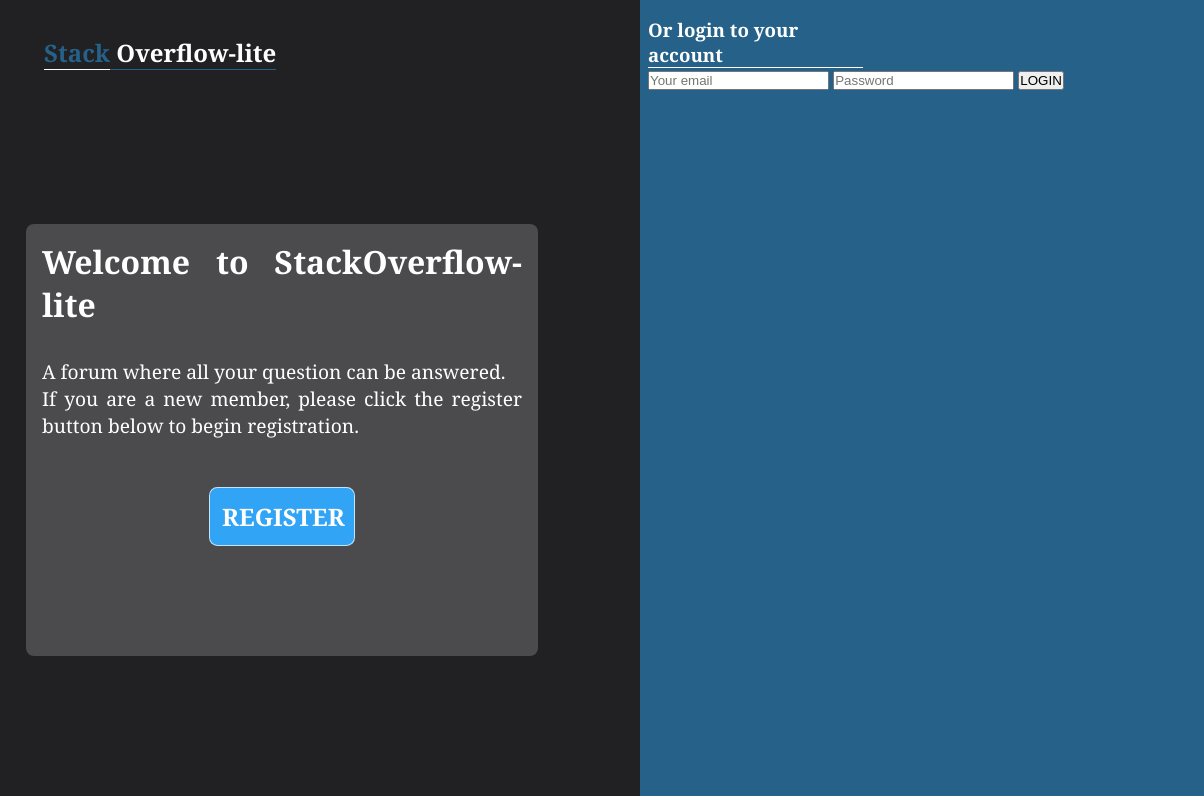
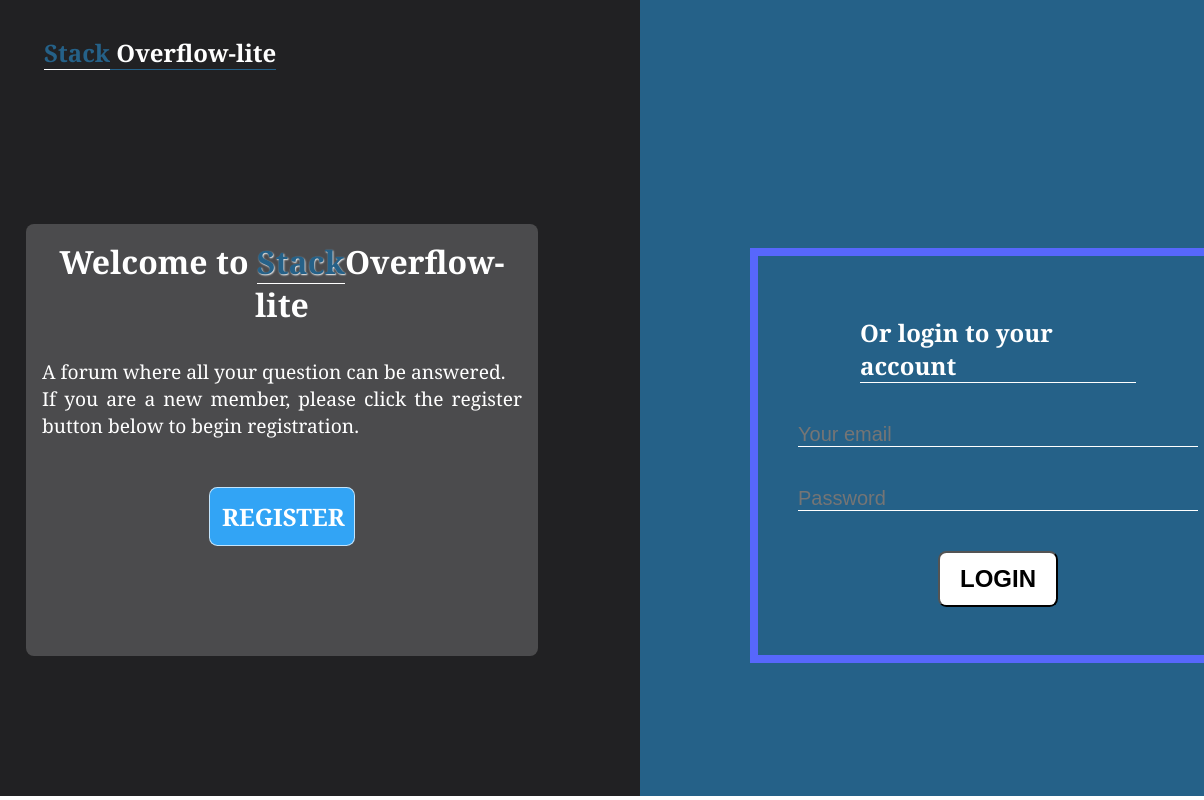
Before and after one commit to shaolinmkz/StackOverflow-lite, a plain HTML site: page ui/welcome.html in a window 1280 px wide. Shown: the top 800 px of the page, 76-1280 px from the left. Drawn offline with Linux system fonts and the light colour scheme; a script that the page names is missing.

Commit message:
styled welcome and login page

```diff
--- a/ui/welcome.css
+++ b/ui/welcome.css
@@ -58,9 +58,10 @@ section.reg > section{
 }
 
 h1.heading{
-    display: inline-block;
+    display: block;
     font-size: 2em;
     margin-bottom: 1em;
+    text-align: center;
 }
 p.intro{
     font-size: 1.2em;
@@ -82,6 +83,7 @@ a.button{
 }
 a.button:hover{
     background-color: #79c7fa;
+    border-bottom: 0.05 solid white;
 }
 a.button:active{
     background-color: #256188;
@@ -91,6 +93,13 @@ a.button:active{
 /*--------------------------------------------------------------------------------------------------------------*/
 
 /*---------------Second section--------------*/
+
+section.signin > div{
+    width: 30em;
+    border: 0.5em solid rgb(87, 103, 252);
+    margin: 15em auto;
+}
+
 section.signin{
     width: 700px;
     height: 780px;
@@ -99,14 +108,41 @@ section.signin{
     padding: 0.5em;
 }
 
-section.signin > h3{
+section.signin h3{
+    margin: 0 auto;
+    margin-top: 2em;
+    font-size: 1.5em;
     color: white;
     width: 11em;
     padding: 0.5em 0.5em 0 0;
     border-bottom: 0.02em solid white;
 }
-forms > input[type = "email"] {
+form input[type="email"], form input[type="password"] {
     display: block;
+    width: 20em;
+    outline: none;
+    margin: 2em;
+    background-color: #256188;
+    font-size: 1.25em;
+    color: white;
+    border: none;
+    border-bottom: 0.05em solid white;
+}
+
+form input[type = "button"] {
+    display: block;
+    margin: 0 auto;
+    margin-bottom: 2em;
+    width: 5em;
+    padding: 0.5em;
+    border-radius: 0.35em;
+    outline: none;
+    background-color: #ffffff;
+    color: rgb(0, 0, 0);
+    font-size: 1.5em;
+    font-weight: bolder;
+    cursor: pointer;
+    text-align: center;
 }
 
 /*-----------Fix for floating elements-----------*/
--- a/ui/welcome.html
+++ b/ui/welcome.html
@@ -22,7 +22,7 @@
             </a>
 
             <section>
-                <h1 class="heading">Welcome to StackOverflow-lite</h1>
+                <h1 class="heading">Welcome to <span class="bluefont" style="text-shadow: 0.02em 0.02em 0.05em whitesmoke;">Stack</span>Overflow-lite</h1>
                 <p class="intro">A forum where all your question can be answered.</p>
                 <p class="intro">If you are a new member, please click the register button below to begin registration.</p>
                 <a href="./signup.html" class="button" title="Click to SignUp to StackOverflow-lite">REGISTER</a>
@@ -30,12 +30,16 @@
         </section>
 
         <section class="signin">
+            <div name="wrapper">
             <h3>Or login to your account</h3>
-            <form>
-                <input type="email" class="input" id="siEmail" placeholder="Your email" />
-                <input type="password" class="input" id="siPword" placeholder="Password" />
-                <input type="button" class="input" id="login" value="LOGIN" />
-            </form>
+                <form>
+                    <input type="email" id="siEmail" placeholder="Your email" />
+                    <input type="password" id="siPword" placeholder="Password" />
+                    <a href="profile.html" style="text-decoration: none;">
+                        <input type="button" class="button" id="login" value="LOGIN" />
+                    </a>
+                </form>
+            </div>
         </section>
     </div>
     <script type="text/javascript" src="welcome.js"></script>
```
